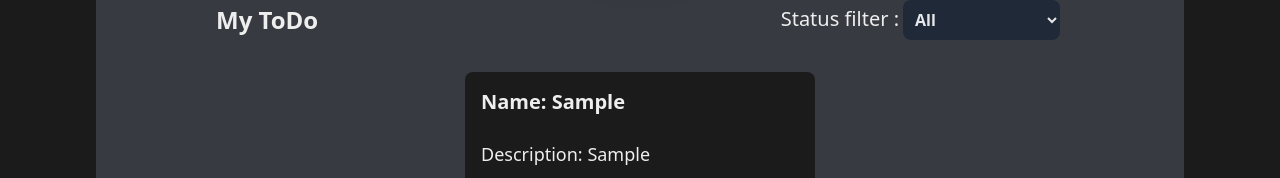
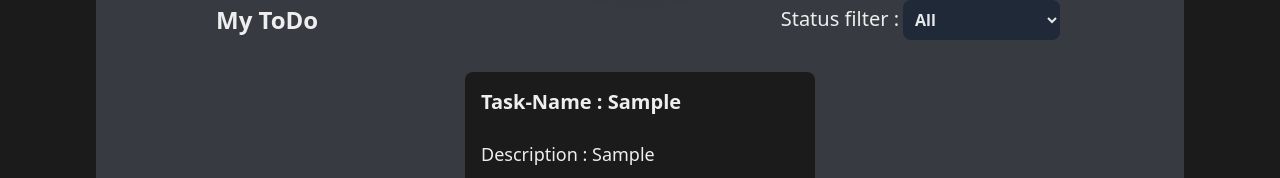
Before and after one commit to muthu050700/React-Project-3, a React (Vite) app: page / in a window 1280 px wide. Both pictures are taken after typing "Sample", "Sample" into the empty fields and a click on the button "Add ToDo". Shown: the part 470-648 px from the top of the page. Built offline with nearby package versions, Linux system fonts and the light colour scheme.

Commit message:
addes new data

```diff
--- a/src/Component/TaskList.jsx
+++ b/src/Component/TaskList.jsx
@@ -16,10 +16,10 @@ const TaskList = ({
       <div className="flex justify-center my-4 ">
         <div className="w-full mx-2 h-full sm:w-[350px]  bg-[#1b1b1b] flex flex-col gap-4 py-4 sm:gap-6 rounded-lg px-4">
           <h1 className="text-[#EEEEEE] font-medium text-lg sm:font-bold sm:text-xl">
-            Name: {todo}
+            Task-Name : {todo}
           </h1>
           <h2 className="text-[#EEEEEE] font-medium text-lg">
-            Description: {description}
+            Description : {description}
           </h2>
           <p>
             <select
```
